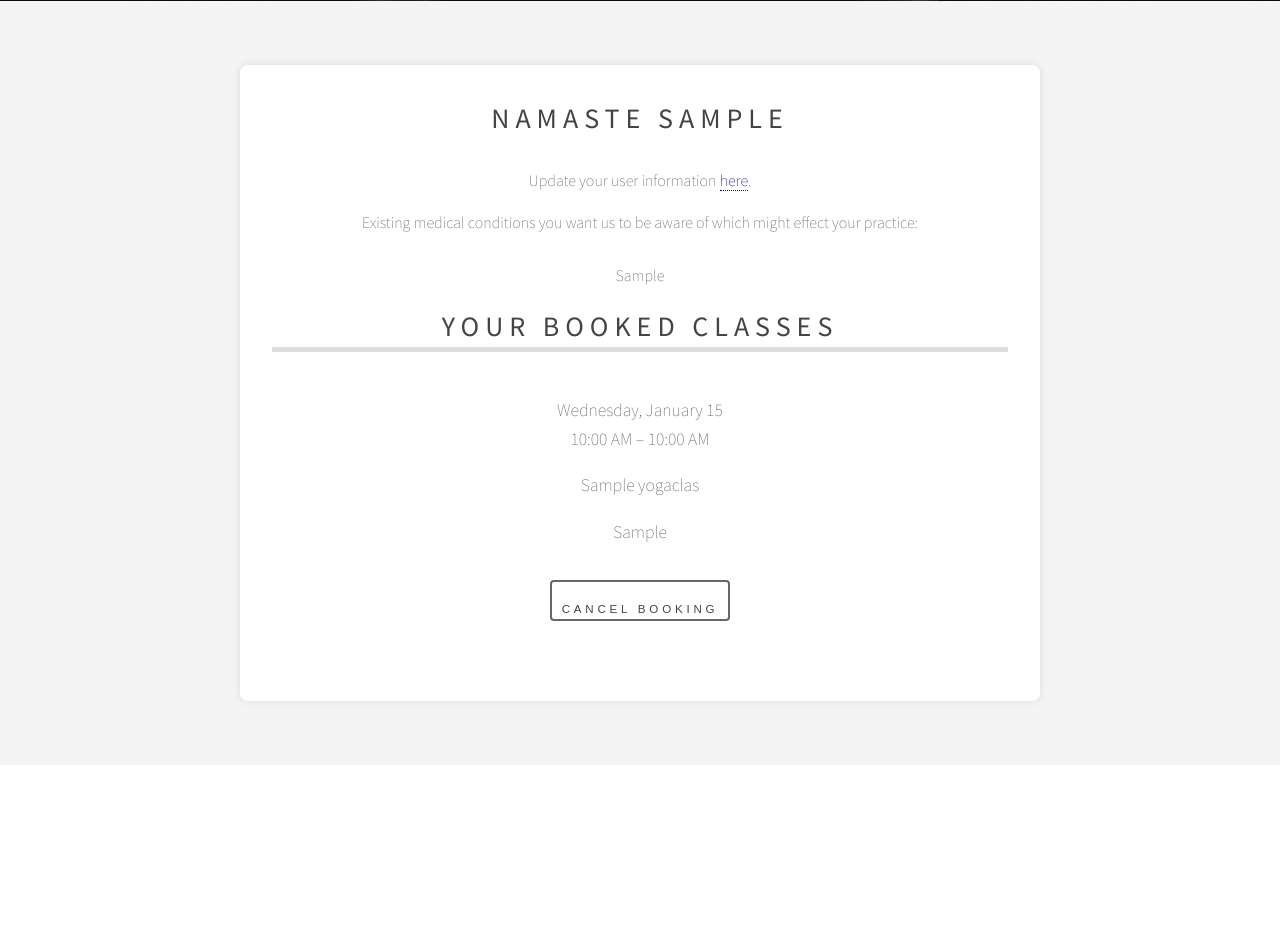
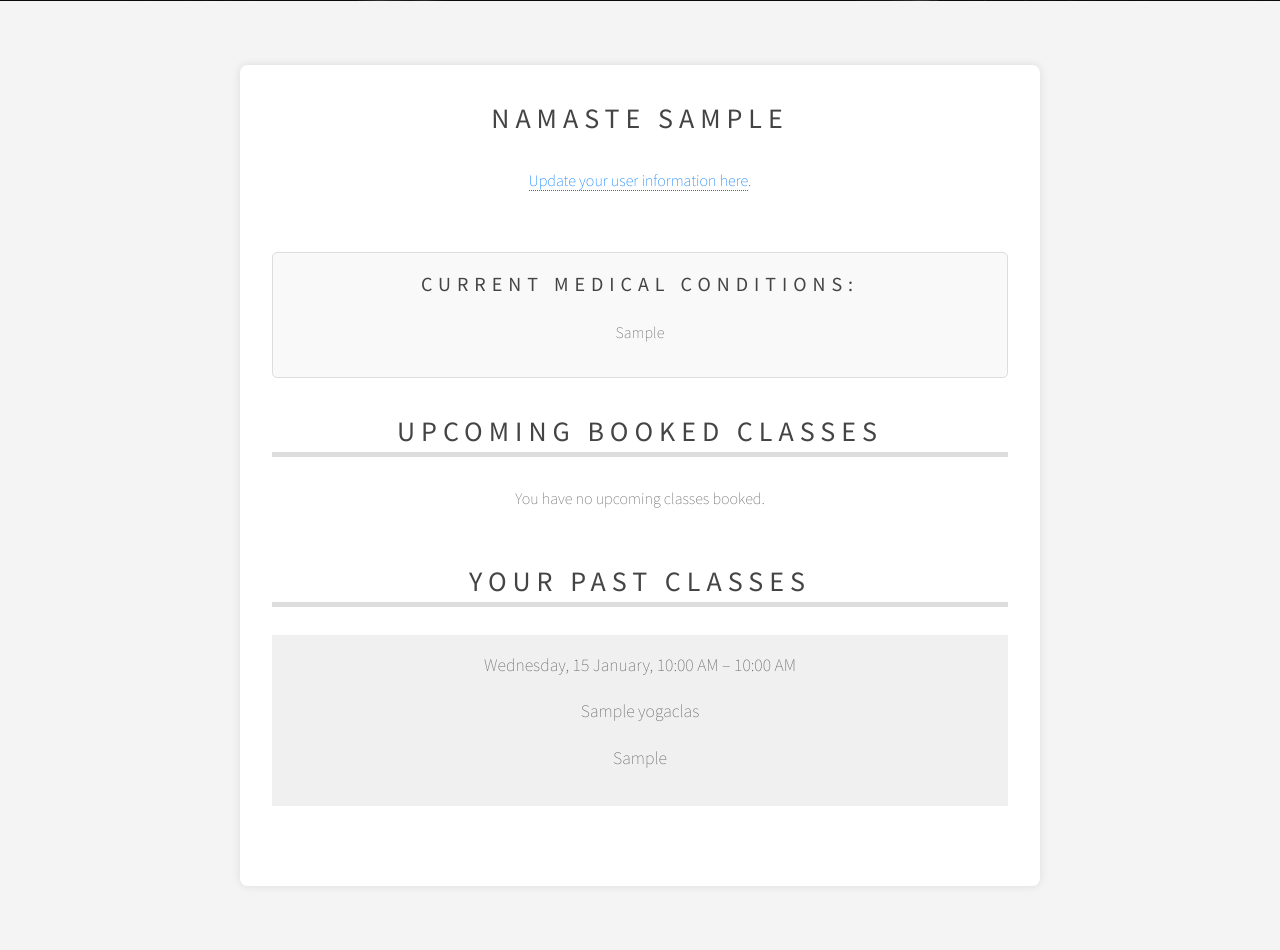
Before and after one commit to D-Mallon/namasdre, a Django app: page /profile in a window 1280 px wide. Shown: the part 599-1549 px from the top of the page. Before the commit the page ends 1307 px from the top, so only its background shows below. Run offline with Django 4.2, Linux system fonts and the light colour scheme; a user stored in the database is signed in; tables that the repository leaves empty hold one stand-in row (values such as "Sample post").

Commit message:
refactor: Separate upcoming and past classes in profile view
The profile view has been refactored to separate upcoming and past classes. This improves the organization and readability of the class listings in the user's profile.

```diff
--- a/core/templates/core/profile.html
+++ b/core/templates/core/profile.html
@@ -9,21 +9,32 @@
   </div>
 </header>
 <div class="timetable-container custom-timetable">
+  <div class="user-info">
     <h2>Namaste {{ user.first_name }}</h2>
-  <p>Update your user information <a href="{% url 'update_profile' %}" style="color: blue;">here</a>.<br></p>
-  <p>Existing medical conditions you want us to be aware of which might effect your practice:<br><br> {{ user.profile.medical_conditions }}</p>
-  <h2 class="classType">Your Booked Classes</h2>
+    <p><a href="{% url 'update_profile' %}" class="edit-profile-link">Update your user information here</a>.</p><br>
+    <div class="medical-info">
+      <h3 class="medical-info-h3">Current Medical Conditions:</h3>
+      <p>{{ user.profile.medical_conditions|default:"None" }}</p>
+    </div>
+  </div>
+
+  <div class="classes-section">
+    <h2 class="classType">Upcoming Booked Classes</h2>
     <div class="class-list">
-    {% if booked_classes %}
-      {% for booking in booked_classes %}
+      {% if upcoming_classes %}
+        {% for booking in upcoming_classes %}
         <div class="class-item" id="class-item-{{ booking.id }}">
           <div class="class-info">
             <p class="class-datetime">
-            {{ booking.yoga_class.start_time|date:"l, F d" }}<br>
+              {{ booking.yoga_class.start_time|date:"l, d F" }}<br>
               {{ booking.yoga_class.start_time|time:"g:i A" }} – {{ booking.yoga_class.end_time|time:"g:i A" }}
             </p>
             <p class="class-title">{{ booking.yoga_class.title }}</p>
+            {% if booking.yoga_class.class_type == 'online' %}
+            <p class="class-location">Online class (Zoom)</p>
+            {% else %}
             <p class="class-location">{{ booking.yoga_class.location }}</p>
+            {% endif %}
           </div>
           <div class="cancel-button-container">
             <button type="button" class="cancel-button" onclick="cancelBooking({{ booking.id }})">Cancel Booking</button>
@@ -31,9 +42,112 @@
         </div>
         {% endfor %}
       {% else %}
-      <p>You have not booked any classes yet.</p>
+        <p>You have no upcoming classes booked.</p>
       {% endif %}
     </div>
   </div>
+
+  <div class="classes-section">
+    <h2 class="classType">Your Past Classes</h2>
+    <div class="class-list">
+      {% if past_classes %}
+        {% for booking in past_classes %}
+        <div class="class-item finished-class-item" id="class-item-{{ booking.id }}">
+          <div class="class-info">
+            <p class="class-datetime">
+              {{ booking.yoga_class.start_time|date:"l, d F" }}, {{ booking.yoga_class.start_time|time:"g:i A" }} – {{ booking.yoga_class.end_time|time:"g:i A" }}
+            </p>
+            <p class="class-title">{{ booking.yoga_class.title }}</p>
+            <p class="class-location">{{ booking.yoga_class.location }}</p>
+          </div>
+        </div>
+        {% endfor %}
+      {% else %}
+        <p>You have not attended any classes yet.</p>
+      {% endif %}
+    </div>
+  </div>
+</div>
+
 <div id="popup-message" class="popup-message"></div>
+
+{% comment %} <style>
+  .user-info {
+    margin-bottom: 2em;
+    text-align: center;
+  }
+  .medical-info {
+    background-color: #f9f9f9;
+    padding: 1em;
+    border-radius: 5px;
+    border: 1px solid #ddd;
+    margin-top: 1em;
+  }
+  .classes-section {
+    margin-bottom: 3em;
+  }
+  .edit-profile-link {
+    color: #007bff;
+    text-decoration: none;
+  }
+  .edit-profile-link:hover {
+    text-decoration: underline;
+  }
+  .class-list {
+    text-align: center;
+  }
+  .class-item, .finished-class-item {
+    padding: 1em;
+    border-bottom: 1px solid #ddd;
+    margin-bottom: 1em;
+  }
+  .finished-class-item {
+    background-color: #f0f0f0;
+  }
+  .class-info {
+    margin-bottom: 1em;
+  }
+  .cancel-button-container {
+    text-align: center;
+  }
+  .cancel-button {
+    background-color: transparent;
+    box-shadow: inset 0 0 0 2px #666666;
+    color: #444444 !important;
+    padding: 0.75em 1em;
+    border: none;
+    border-radius: 4px;
+    cursor: pointer;
+  }
+  .cancel-button:hover {
+    color: #ef6480 !important;
+    box-shadow: inset 0 0 0 2px #ef6480;
+  }
+</style> {% endcomment %}
+
+{% comment %} <script>
+  function cancelBooking(bookingId) {
+    if (confirm("Are you sure you want to cancel this booking?")) {
+      fetch(`/remove_class_from_profile/${bookingId}/`, {
+        method: "POST",
+        headers: {
+          "X-CSRFToken": "{{ csrf_token }}",
+          "Content-Type": "application/json",
+        },
+      })
+      .then(response => response.json())
+      .then(data => {
+        if (data.success) {
+          document.getElementById(`class-item-${bookingId}`).remove();
+          alert(data.message);
+        } else {
+          alert("Failed to cancel booking: " + data.message);
+        }
+      })
+      .catch(error => {
+        console.error("Error:", error);
+      });
+    }
+  }
+</script> {% endcomment %}
 {% endblock %}
--- a/core/views.py
+++ b/core/views.py
@@ -137,7 +137,23 @@ def remove_class_from_profile(request, class_id):
 
 
 
+# @login_required
+# def profile(request):
+#     booked_classes = YogaClassBooking.objects.filter(user=request.user).order_by('yoga_class__start_time')
+#     return render(request, 'core/profile.html', {'booked_classes': booked_classes})
+
 @login_required
 def profile(request):
+    now = timezone.now()
     booked_classes = YogaClassBooking.objects.filter(user=request.user).order_by('yoga_class__start_time')
-    return render(request, 'core/profile.html', {'booked_classes': booked_classes})
+
+    # Separate upcoming and past classes
+    upcoming_classes = booked_classes.filter(yoga_class__start_time__gte=now)
+    past_classes = booked_classes.filter(yoga_class__start_time__lt=now)
+
+    context = {
+        'upcoming_classes': upcoming_classes,
+        'past_classes': past_classes,
+    }
+
+    return render(request, 'core/profile.html', context)
--- a/shared/static/shared/css/main.css
+++ b/shared/static/shared/css/main.css
@@ -1929,7 +1929,8 @@ body.is-loading #header.alt .inner {
 .finished-class-item {
   padding: 1em;
   border-bottom: 1px solid #ddd;
-  background-color: #f5f5f5;
+  /* background-color: #f5f5f5; */
+  background-color: #f0f0f0;
   color: #888;
 }
 
@@ -2001,6 +2002,7 @@ body.is-loading #header.alt .inner {
   justify-content: center; /* Center the button */
 }
 
+/*
 .cancel-button {
   background-color: transparent;
   box-shadow: inset 0 0 0 2px #666666;
@@ -2011,8 +2013,55 @@ body.is-loading #header.alt .inner {
   cursor: pointer;
   text-align: center;
   white-space: normal; /* Allow text to wrap */
+/*max-width: 100%; /* Ensure it does not exceed its container */
+/* width: auto; Make button take full width of parent, use 100% */
+/* }  */
+
+.cancel-button {
+  display: flex; /* Use flexbox for centering */
+  justify-content: center; /* Center content horizontally */
+  align-items: center; /* Center content vertically */
+  background-color: transparent;
+  box-shadow: inset 0 0 0 2px #666666;
+  color: #444444 !important;
+  padding: 0.75em 1em;
+  border: none;
+  border-radius: 4px;
+  cursor: pointer;
+  text-align: center;
+  white-space: normal; /* Allow text to wrap */
   max-width: 100%; /* Ensure it does not exceed its container */
-  width: auto; /* Make button take full width of parent, use 100% */
+  width: auto; /* Adjust width to fit content, use width: 100% for full width */
+}
+
+.user-info {
+  margin-bottom: 2em;
+  text-align: center;
+}
+
+.medical-info {
+  background-color: #f9f9f9;
+  padding: 1em;
+  border-radius: 5px;
+  border: 1px solid #ddd;
+  margin-top: 1em;
+}
+
+.medical-info-h3 {
+  text-align: center;
+}
+
+.classes-section {
+  margin-bottom: 3em;
+}
+
+.edit-profile-link {
+  color: #007bff;
+  text-decoration: none;
+}
+
+.edit-profile-link:hover {
+  text-decoration: underline;
 }
 
 /* ************************************************************* */
--- a/shared/static/shared/js/main.js
+++ b/shared/static/shared/js/main.js
@@ -99,9 +99,12 @@
     }
   }
 
-  // Add the cancelBooking function
+  // cancelBooking function
   window.cancelBooking = function (bookingId) {
-    const csrftoken = getCookie("csrftoken");
+    // console.log("Cancel button clicked for booking ID:", bookingId); // Debugging line
+
+    if (confirm("Are you sure you want to cancel this booking?")) {
+      const csrftoken = getCookie("csrftoken"); // Use the correct function to get the CSRF token
       fetch(`/remove_class_from_profile/${bookingId}/`, {
         method: "POST",
         headers: {
@@ -112,15 +115,13 @@
         .then((response) => response.json())
         .then((data) => {
           if (data.success) {
-          const classItem = document.getElementById(`class-item-${bookingId}`);
-          if (classItem) {
-            classItem.remove();
+            document.getElementById(`class-item-${bookingId}`).remove();
             showPopupMessage(data.message);
-          }
           } else {
             showPopupMessage("Failed to remove the booking.");
           }
         })
         .catch((error) => console.error("Error:", error));
+    }
   };
 })(jQuery);
```
Also changed, not shown: core/templates/core/booking_portal.html (+4 -3 lines). Lines whose indentation alone changed are shown as unchanged.
